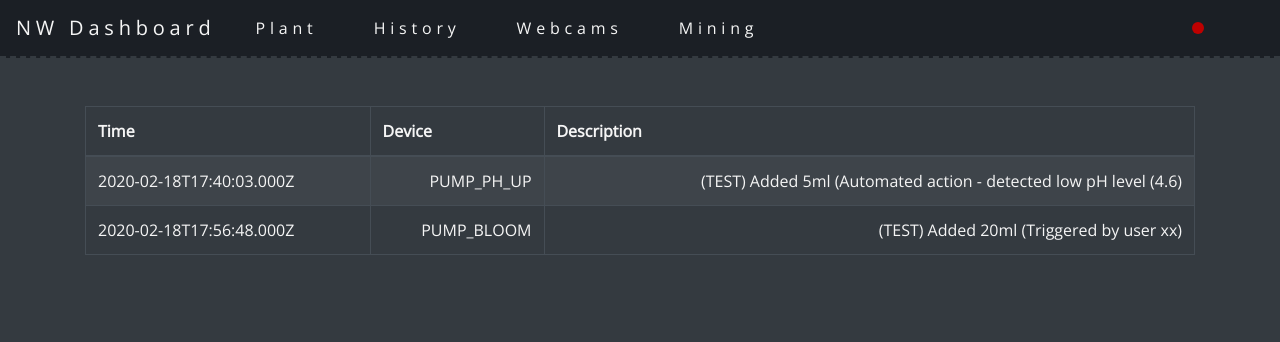
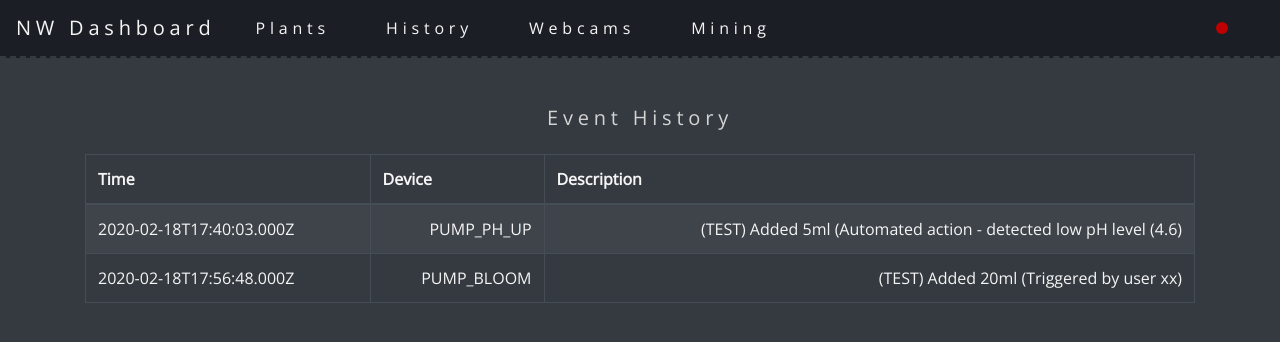
Before and after one commit to nicolaseckhart/nw-dashboard, a React (Create React App) app: page /events in a window 1280 px wide. Shown: the top 342 px of the page. Built offline with nearby package versions, Linux system fonts and the light colour scheme; no server answers; some icons are missing.

Commit message:
Css cleanups and refactorings in app.tsx

```diff
--- a/src/App.tsx
+++ b/src/App.tsx
@@ -12,11 +12,12 @@ import { SensorHistory } from './components/SensorHistory/SensorHistory';
 import { WebcamOverview } from './components/WebcamOverview/WebcamOverview';
 import { NotFound } from './components/NotFound/NotFound';
 import { MiningOverview } from './components/MiningOverview/MiningOverview';
-import { EventOverview } from './components/EventOverview/EventOverview';
+import { EventHistory } from './components/EventHistory/EventHistory';
 import WeatherSummary from './components/WeatherSummary/WeatherSummary';
 import { PlantComponent } from './components/PlantComponent/PlantComponent';
 import VentData from './models/VentData';
 import EventLogData from './models/EventLogData';
+import * as UiHelper from './shared/ui-helper';
 
 interface State {
   sensorData: SensorData;
@@ -137,36 +138,16 @@ export class App extends React.Component<{}, State> {
           <Link to="/">
             <Navbar.Brand>
               NW Dashboard
-              <span className="jam jam-leaf ml-2 mr-3" />
+              <span className="jam jam-dashboard ml-2 mr-3" />
             </Navbar.Brand>
           </Link>
           <Navbar.Toggle aria-controls="navigation" />
           <Navbar.Collapse id="navigation">
             <Nav className="mr-auto">
-              <Link to="/plant">
-                <Nav.Item className="mr-5">
-                  Plant
-                  <span className="jam jam-branch ml-2" />
-                </Nav.Item>
-              </Link>
-              <Link to="/history/intakecoolant/day">
-                <Nav.Item className="mr-5">
-                  History
-                  <span className="jam jam-history ml-2" />
-                </Nav.Item>
-              </Link>
-              <Link to="/webcams">
-                <Nav.Item className="mr-5">
-                  Webcams
-                  <span className="jam jam-camera-alt ml-2" />
-                </Nav.Item>
-              </Link>
-              <Link to="/mining">
-                <Nav.Item className="mr-5">
-                  Mining
-                  <span className="jam jam-coin ml-2" />
-                </Nav.Item>
-              </Link>
+              {UiHelper.navItem('/plants', 'Plants', 'leaf')}
+              {UiHelper.navItem('/history/intakecoolant/day', 'History', 'history')}
+              {UiHelper.navItem('/webcams', 'Webcams', 'camera-alt')}
+              {UiHelper.navItem('/mining', 'Mining', 'coin')}
             </Nav>
 
             <Link to="/events">
@@ -220,7 +201,7 @@ export class App extends React.Component<{}, State> {
               </NavDropdown.Item>
             </NavDropdown>
             <Nav.Item className="mr-2">
-              <button className="jam jam-brightness ml-2 theme-button" onClick={this.toggleTheme} />
+              <button className="jam jam-brightness theme-button" onClick={this.toggleTheme} />
             </Nav.Item>
           </Navbar.Collapse>
         </Navbar>
@@ -231,7 +212,7 @@ export class App extends React.Component<{}, State> {
               <Dashboard sensorData={this.state.sensorData} />
               <WeatherSummary />
             </Route>
-            <Route exact path="/plant">
+            <Route exact path="/plants">
               <PlantComponent ventData={this.state.ventData} />
             </Route>
             <Route exact path="/mining">
@@ -242,7 +223,7 @@ export class App extends React.Component<{}, State> {
               <WebcamOverview webcamData={this.state.webcamData} />
             </Route>
             <Route exact path="/events">
-              <EventOverview eventLogData={this.state.eventLogData} />
+              <EventHistory eventLogData={this.state.eventLogData} />
             </Route>
             <Route path="*" component={NotFound} />
           </Switch>
--- a/src/components/EventOverview/EventOverview.tsx
+++ b/src/components/EventHistory/EventHistory.tsx
@@ -8,12 +8,13 @@ interface Props {
   eventLogData: EventLogData | null;
 }
 
-export const EventOverview: React.FC<Props> = ({ eventLogData }: Props) => {
+export const EventHistory: React.FC<Props> = ({ eventLogData }: Props) => {
   return (
     <div className="mt-5">
+      <h1 className="display-4">Event History</h1>
       {eventLogData !== null ? (
         <>
-          <Table striped bordered hover variant="dark">
+          <Table striped bordered hover variant="dark" className="my-4">
             <thead>
               <tr>
                 <th>Time</th>
--- a/src/shared/ui-helper.tsx
+++ b/src/shared/ui-helper.tsx
@@ -1,5 +1,17 @@
 import React from 'react';
-import { Modal, Button } from 'react-bootstrap';
+import { Link } from 'react-router-dom';
+import { Modal, Button, Nav } from 'react-bootstrap';
+
+export function navItem(linkTo: string, text: string, icon: string) {
+  return (
+    <Link to={linkTo}>
+      <Nav.Item className="mr-5">
+        {text}
+        <span className={`jam jam-${icon} ml-2`} />
+      </Nav.Item>
+    </Link>
+  );
+}
 
 export function renderModal(
   shownState: boolean,
--- a/src/themes/dark.scss
+++ b/src/themes/dark.scss
@@ -62,8 +62,8 @@
     display: flex;
   }
 
+  // Body & global styles
 
-  // Body
   background-color: $dark;
   font-family: 'Open Sans', sans-serif;
 
@@ -101,6 +101,7 @@
     background-color: $dark;
     border: .04rem solid $whitesmoke;
     border-radius: 0;
+    right: 0;
   }
 
   .dropdown-header {
@@ -143,9 +144,21 @@
     color: $whitesmoke;
   }
 
+  .modal-header {
+    border-bottom: none;
+
+    .close {
+      color: white;
+    }
+  }
+
   .modal-content {
     background-color: $dark;
     color: $whitesmoke;
+  }
+
+  .modal-footer {
+    border-top: none;
   }
 
   .btn-primary {
@@ -242,20 +255,20 @@
   }
 
   .btn-round {
-    background-color: $dark;
+    background-color: $dark !important;
     border-radius: 50%;
     height: 3rem;
     transition: border 500ms, background-color 500ms;
     width: 3rem;
     border: 1px solid $whitesmoke;
 
-    &:hover {
-      background-color: $dark;
-      border: 0.35rem solid $whitesmoke;
+    &:hover, &:focus, &:active {
+      background-color: $dark !important;
+      border: 0.35rem solid $whitesmoke !important;
     }
 
     &:disabled {
-      background-color: transparent;
+      background-color: transparent !important;
       border: 0.15rem dashed $whitesmoke;
       cursor: default;
     }
@@ -285,34 +298,38 @@
     }
   }
 
+  .service-online,
+  .service-offline,
+  .service-problem {
+    &:before {
+      display: inline-block;
+      content: '';
+      height: 0.75rem;
+      width: 0.75rem;
+      border-radius: 1em;
+    }
+  }
+
   .service-online:before {
-    display: inline-block;
-    content: '';
-    height: 0.75rem;
-    width: 0.75rem;
-    margin-right: 1em;
-    border-radius: 1em;
     background-color: $green;
   }
 
   .service-offline:before {
-    display: inline-block;
-    content: '';
-    height: 0.75rem;
-    width: 0.75rem;
-    margin-right: 1em;
-    border-radius: 1em;
     background-color: $red;
   }
 
   .service-problem:before {
-    display: inline-block;
-    content: '';
-    height: 0.75rem;
-    width: 0.75rem;
-    margin-right: 1em;
-    border-radius: 1em;
     background-color: $orange;
+  }
+
+  .dropdown-menu {
+    .service-online,
+    .service-offline,
+    .service-problem {
+      &:before {
+        margin-right: 1em;
+      }
+    }
   }
 
   .history-card {
--- a/src/themes/material-dark.scss
+++ b/src/themes/material-dark.scss
@@ -324,35 +324,38 @@
     color: $red;
   }
 
+  .service-online,
+  .service-offline,
+  .service-problem {
+    &:before {
+      display: inline-block;
+      content: '';
+      height: 0.75rem;
+      width: 0.75rem;
+      border-radius: 1em;
+    }
+  }
 
   .service-online:before {
-    display: inline-block;
-    content: '';
-    height: 0.75rem;
-    width: 0.75rem;
-    margin-right: 1em;
-    border-radius: 1em;
     background-color: $green;
   }
 
   .service-offline:before {
-    display: inline-block;
-    content: '';
-    height: 0.75rem;
-    width: 0.75rem;
-    margin-right: 1em;
-    border-radius: 1em;
     background-color: $red;
   }
 
   .service-problem:before {
-    display: inline-block;
-    content: '';
-    height: 0.75rem;
-    width: 0.75rem;
-    margin-right: 1em;
-    border-radius: 1em;
     background-color: $orange;
+  }
+
+  .dropdown-menu {
+    .service-online,
+    .service-offline,
+    .service-problem {
+      &:before {
+        margin-right: 1em;
+      }
+    }
   }
 
   .history-card {
```
